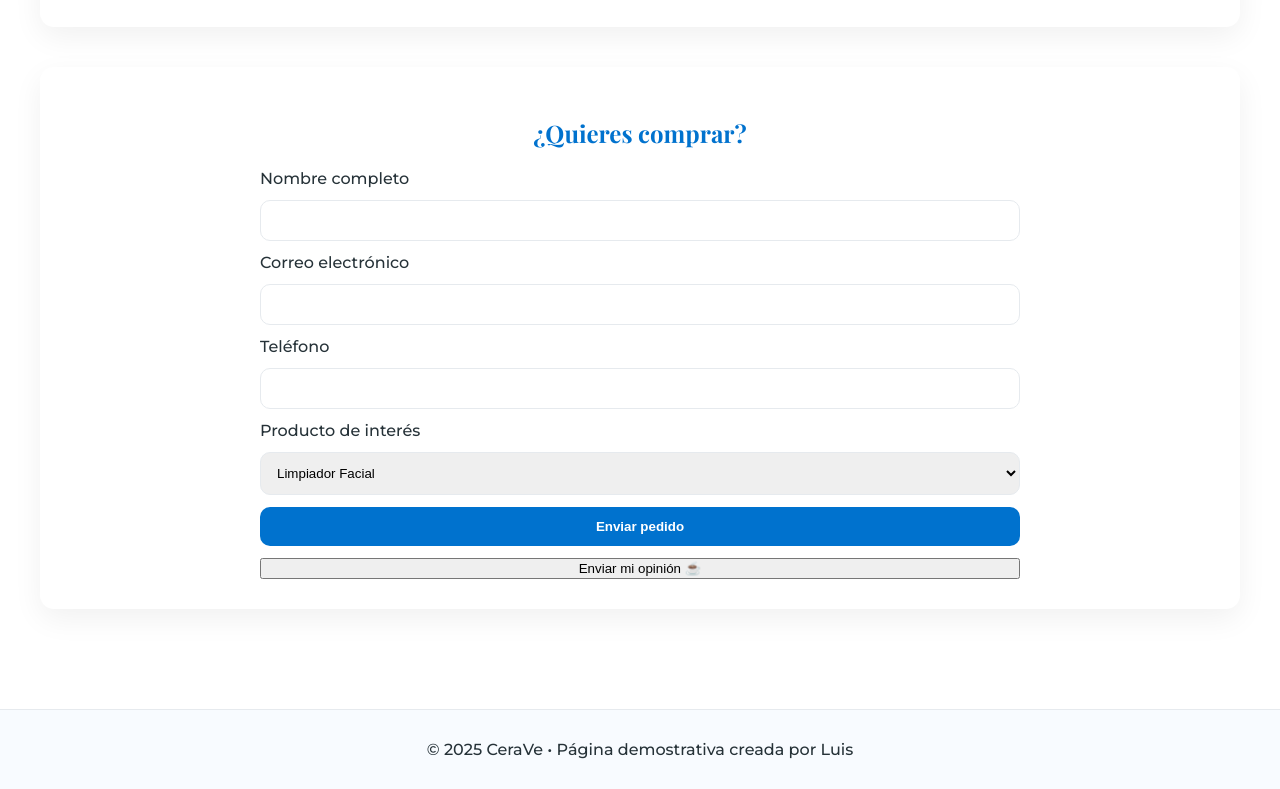
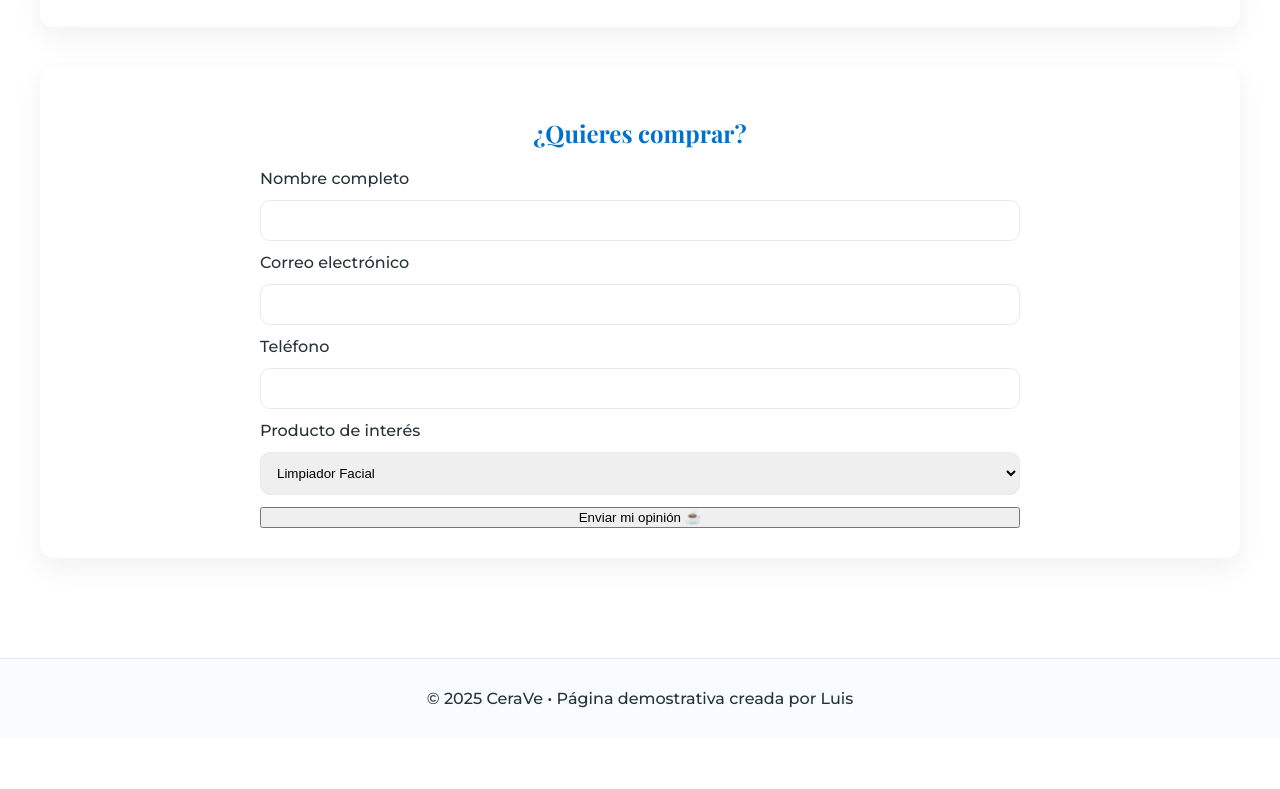
Before and after one commit to luiscastillo-dev/formulario_2, a plain HTML site: page index.html in a window 1280 px wide. Shown: the part 1880-2669 px from the top of the page. After the commit the page ends 2618 px from the top, so only its background shows below. Drawn offline with nearby package versions, Linux system fonts and the light colour scheme.

Commit message:
Update index.html

```diff
--- a/index.html
+++ b/index.html
@@ -257,7 +257,7 @@
         <option>Loción Facial PM</option>
       </select>
 
-      <button class="boton-form" type="submit">Enviar pedido</button>
+
 
 	<button type="submit" class="btn-form">Enviar mi opinión ☕</button>
 	</form>
```
